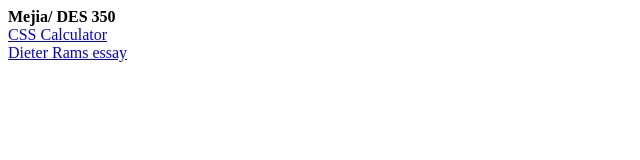
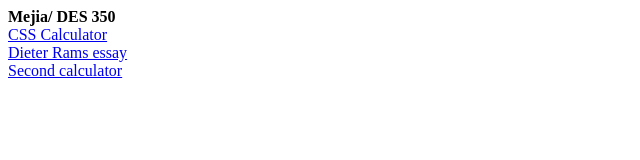
Before and after one commit to dmejia11/DES350, a plain HTML site: page index.html in a window 1280 px wide. Shown: the whole page, without its empty margins (0-640 px from the left). Drawn offline with Linux system fonts and the light colour scheme.

Commit message:
Update index.html

```diff
--- a/index.html
+++ b/index.html
@@ -9,5 +9,6 @@
 	<strong> Mejia/ DES 350 </strong><br>
 	<a href="calculator.html" target="_self"> CSS Calculator</a><br>
 	<a href="dieter.html" target="_self"> Dieter Rams essay</a><br>
+	<a href="second_calculator-03.jpg"> Second calculator</a><br>
 </body>
 </html>
```
